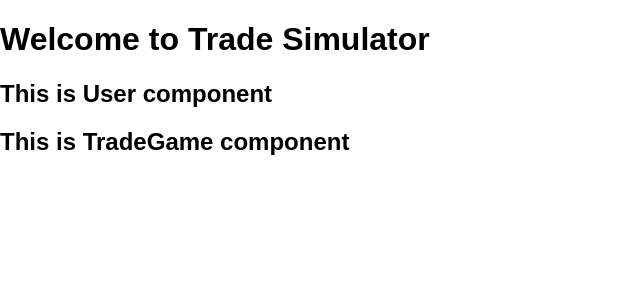
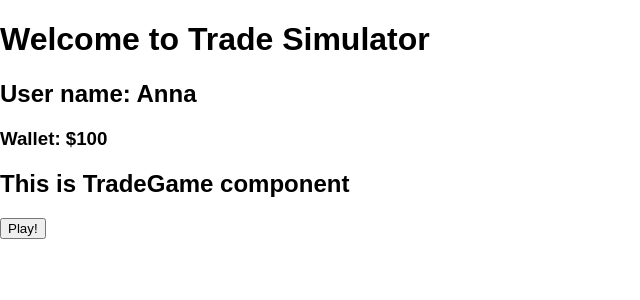
Before and after one commit to annaolsh/trader_frontend, a React (Create React App) app: page / in a window 1280 px wide. Shown: the top 300 px of the page, without its empty margins (0-640 px from the left). Built offline with nearby package versions, Linux system fonts and the light colour scheme.

Commit message:
created values generator. Values are being appended on the screen but user doesnt have buttons sell and buy so far

```diff
--- a/src/components/TradeGame.js
+++ b/src/components/TradeGame.js
@@ -1,10 +1,15 @@
 import React from 'react'
 
 export default (props) => {
-
-    return(
+  return(
+    <div>
       <h2>This is TradeGame component</h2>
-    )
-
-
+      <button onClick={props.generator}>Play!</button>
+      <p>
+        {props.values.map(value => {
+        return `${value} `
+        }) }
+      </p>
+    </div>
+  )
 }
--- a/src/components/User.js
+++ b/src/components/User.js
@@ -1,7 +1,10 @@
 import React from 'react'
 
 export default (props) => {
-    return(
-      <h2>This is User component</h2>
-    )
+  return(
+    <div>
+      <h2>User name: {props.user.name}</h2>
+      <h3>Wallet: ${props.user.wallet}</h3>
+    </div>
+  )
 }
--- a/src/containers/TradeSimulatorContainer.js
+++ b/src/containers/TradeSimulatorContainer.js
@@ -3,13 +3,55 @@ import User from '../components/User.js';
 import TradeGame from '../components/TradeGame.js';
 
 export default class TradeSimulatorContainer extends Component {
+  constructor(){
+    super()
+    this.state = {
+      user: {
+        name: 'Anna',
+        wallet: 100
+      },
+      values: []
+    }
+  }
+
+  //generates random values (currency trader Simulator)
+  generator(){
+    var array = [Math.floor(Math.random() * 100 + 24)]  //generates first random value of the array
+    var timer
+    var timeNowInMs = new Date().getTime()
+    var timeEnd = 0
+    var interval = 3000
+    timer = setInterval(() => {
+      timeEnd += 3
+      if(timeEnd < 60){
+        this.random(array)
+      } else {
+        clearInterval(timer)
+      }
+    }, interval);
+  }
+
+  random(array){
+    let lastValue = array[array.length-1] //defines last value of an array
+    let max = lastValue + 23
+    let min = lastValue - 23
+    array.push(Math.floor(Math.random() * (max - min) + min)); //pushes random number within a range depending on previous value
+    //return array[array.length-1]
+    this.addNewValue(array)
+  }
+
+  addNewValue(array){
+    this.setState({
+      values: this.state.values.concat([array[array.length-1]])
+    })
+  }
+
   render(){
     return(
       <div>
         <h1>Welcome to Trade Simulator</h1>
-        <User />
-        <TradeGame />
-
+        <User user={this.state.user}/>
+        <TradeGame generator={this.generator.bind(this)} values={this.state.values}/>
       </div>
     )
   }
```
